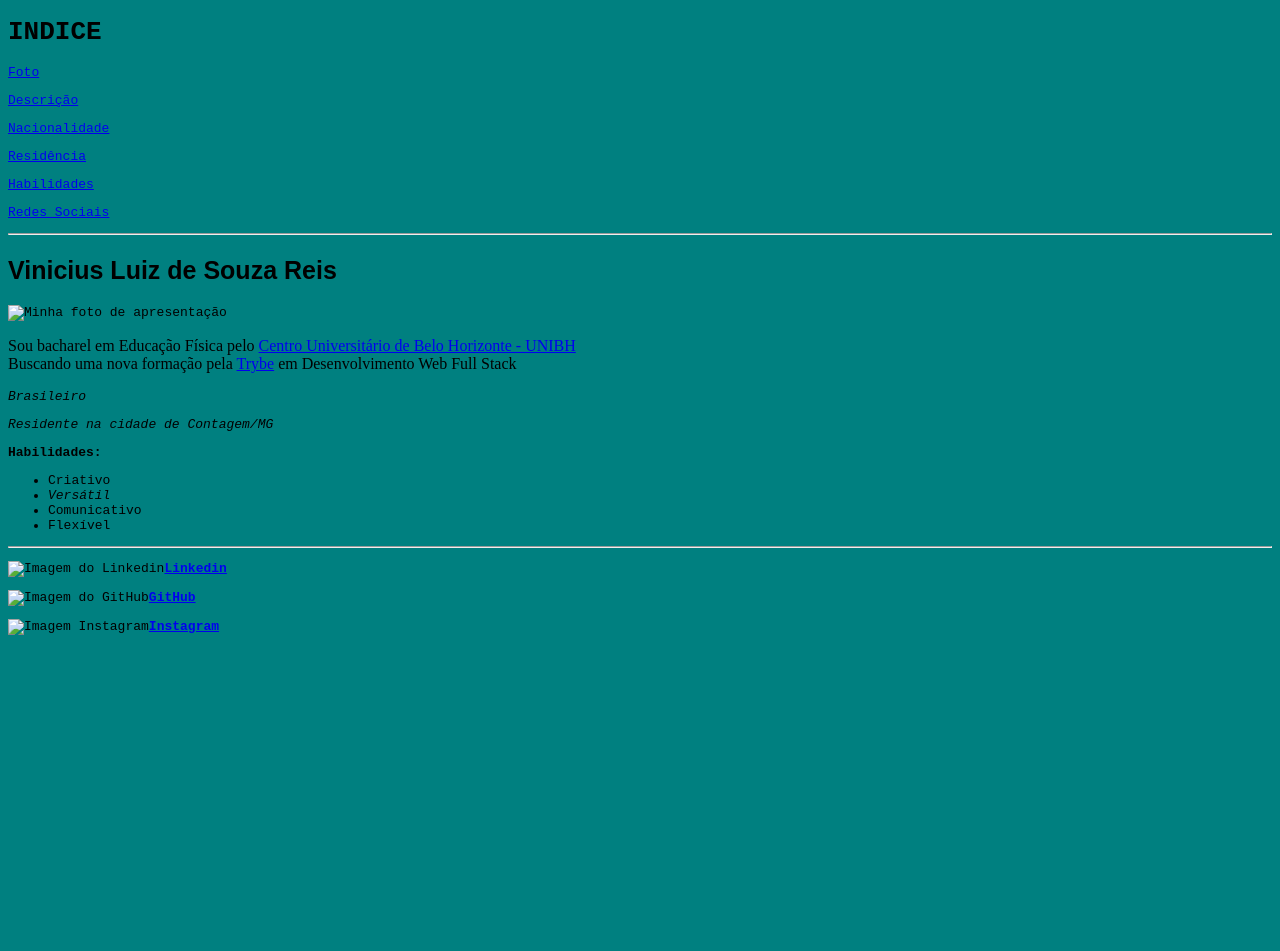
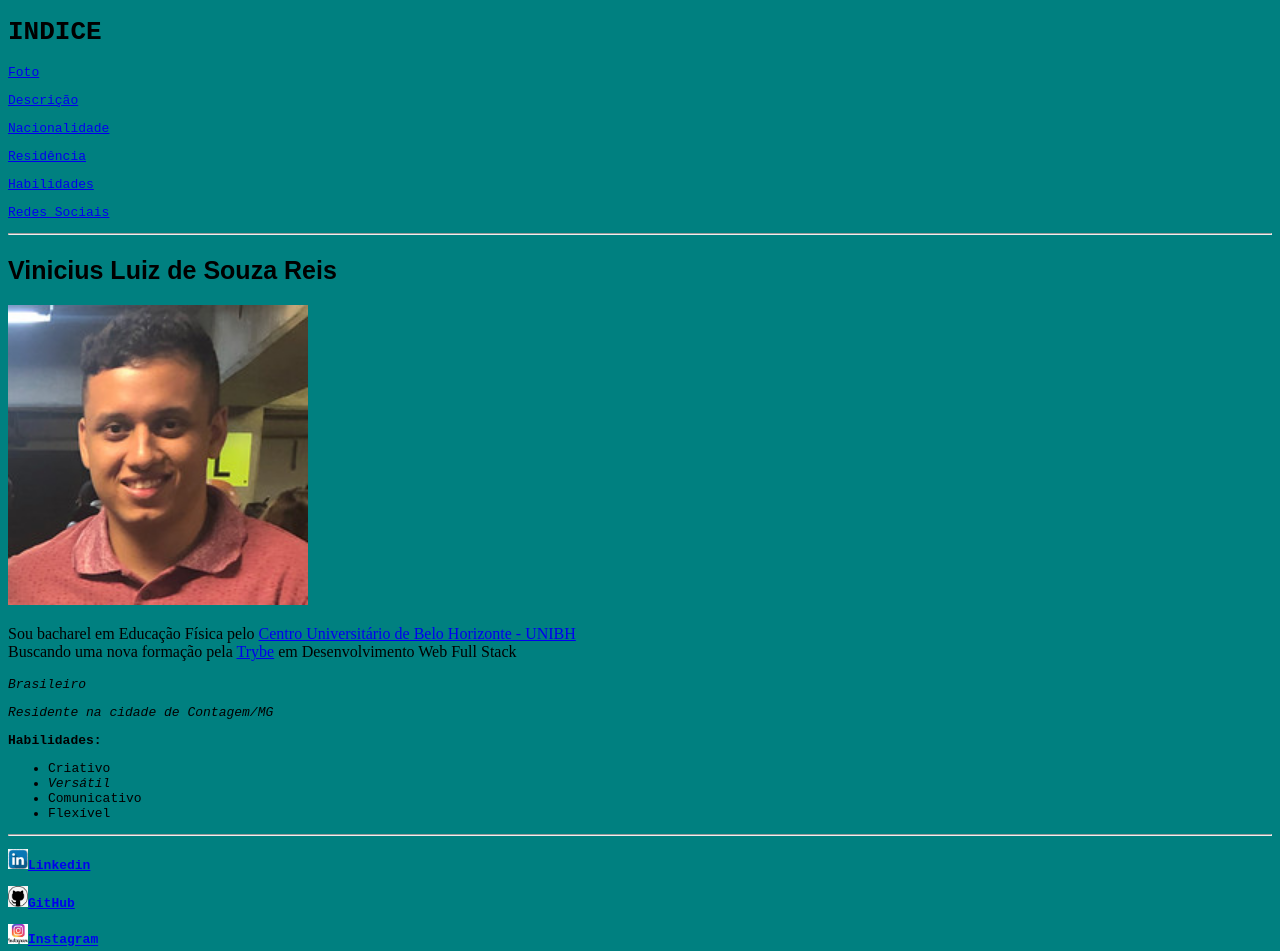
Before and after one commit to ViniciusSouzaReis/Portifolio, a plain HTML site: page index.html in a window 1280 px wide. Before the commit the page ends 800 px from the top, so only its background shows below. Drawn offline with Linux system fonts and the light colour scheme.

Commit message:
mudança

```diff
--- a/index.html
+++ b/index.html
@@ -16,7 +16,7 @@
         <p><a href="#socialmidia">Redes Sociais</a></p>
         <hr>
         <h2>Vinicius Luiz de Souza Reis</h2>
-        <p id="foto"><img src="1553946899704.jpeg" alt="Minha foto de apresentação" width="300px"></p>
+        <p id="foto"><img src="imagens/1553946899704.jpeg" alt="Minha foto de apresentação" width="300px"></p>
         <p id="descricao">Sou bacharel em Educação Física pelo <a href="https://www.unibh.br/" target="_blank">Centro Universitário de Belo Horizonte - UNIBH</a><br>Buscando uma nova formação pela <a href="https://www.betrybe.com/" target="_blank">Trybe</a> em Desenvolvimento Web Full Stack</p>
         <p id="nacionalidade"><em>Brasileiro</em></p>
         <p id="residencia"><em>Residente na cidade de Contagem/MG</em></p>
@@ -29,8 +29,8 @@
             <li>Flexível</li>
         </ul>
         <hr>
-        <p class="socialmidia"><img src="linkedin.jpeg" alt="Imagem do Linkedin" width="20px"><a href="https://www.linkedin.com/in/vinicius-souza-1ab91216b/" target="_blank"><strong>Linkedin</strong></a></p>
-        <p class="socialmidia"><img src="github.png" alt="Imagem do GitHub" width="20px"><a href="https://github.com/ViniciusSouzaReis" target="_blank"><strong>GitHub</strong></a></p>
-        <p class="socialmidia"><img src="instagram2.jpeg" alt="Imagem Instagram" width="20px"><a href="https://www.instagram.com/vinisreiss/" target="_blank"><strong>Instagram</strong></a></p>
+        <p class="socialmidia"><img src="imagens/linkedin.jpeg" alt="Imagem do Linkedin" width="20px"><a href="https://www.linkedin.com/in/vinicius-souza-1ab91216b/" target="_blank"><strong>Linkedin</strong></a></p>
+        <p class="socialmidia"><img src="imagens/github.png" alt="Imagem do GitHub" width="20px"><a href="https://github.com/ViniciusSouzaReis" target="_blank"><strong>GitHub</strong></a></p>
+        <p class="socialmidia"><img src="imagens/instagram2.jpeg" alt="Imagem Instagram" width="20px"><a href="https://www.instagram.com/vinisreiss/" target="_blank"><strong>Instagram</strong></a></p>
     </body>
 </html>
```
